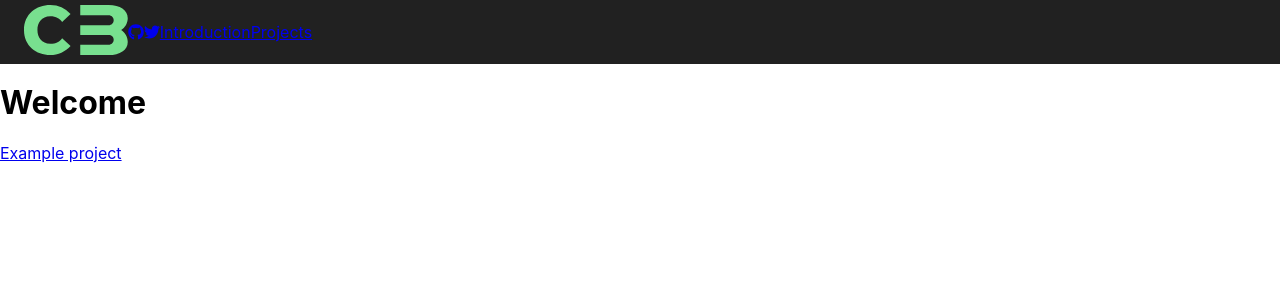
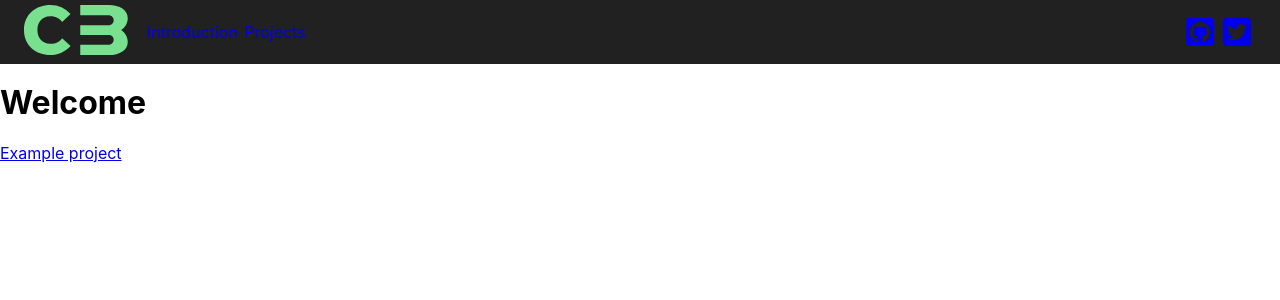
Before and after one commit to developing-coder/personal-portfolio, a React (Create React App) app: page / in a window 1280 px wide. Shown: the top 300 px of the page. Built offline with nearby package versions, Linux system fonts and the light colour scheme.

Commit message:
Change order of nav bar elements. Add style to nav bar elements. Change nav bar icons to square versions.

```diff
--- a/src/components/NavBar/NavBar.js
+++ b/src/components/NavBar/NavBar.js
@@ -21,14 +21,20 @@ class NavBar extends Component {
                         <div className={classes.logo}>
                             <CodeBenderLogo />
                         </div>
-                        <a href="https://github.com/developing-coder/" id="profile-link">
-                            <FontAwesomeIcon icon={["fab", "github"]} />
+                        <div id="navigation" className={classes.navigation}>
+                            <a href="#welcome-section" className={classes.navLink}>Introduction</a>
+                            <a href="#projects" className={classes.navLink}>Projects</a>
+                        </div>
+                        <a href="https://github.com/developing-coder/" id="profile-link" className={classes.navBarIcon}>
+                            <FontAwesomeIcon
+                                icon={["fab", "github-square"]}
+                                className={"fa-2x"} />
                         </a>
-                        <a href="https://twitter.com/developingcoder" id="twitter-profile-link">
-                            <FontAwesomeIcon icon={["fab", "twitter"]} />
+                        <a href="https://twitter.com/developingcoder" id="twitter-profile-link" className={classes.navBarIcon}>
+                            <FontAwesomeIcon
+                                icon={["fab", "twitter-square"]}
+                                className={"fa-2x"} />
                         </a>
-                        <a href="#welcome-section">Introduction</a>
-                        <a href="#projects">Projects</a>
                     </Toolbar>
                 </AppBar>
             </div>
--- a/src/components/NavBar/navBarStyles.js
+++ b/src/components/NavBar/navBarStyles.js
@@ -7,5 +7,16 @@ export const styles = {
     },
     logo: {
         fill: themeColors.primary.contrastText
+    },
+    navigation: {
+        marginLeft: '1em',
+        flexGrow: 1
+    },
+    navLink: {
+        margin: '0.2em',
+        textDecoration: 'none'
+    },
+    navBarIcon: {
+        margin: '0.3em'
     }
   };
--- a/src/constants/icons.js
+++ b/src/constants/icons.js
@@ -1,6 +1,6 @@
 import { library } from '@fortawesome/fontawesome-svg-core';
-import { faGithub, faTwitter } from '@fortawesome/free-brands-svg-icons';
+import { faGithubSquare, faTwitterSquare} from '@fortawesome/free-brands-svg-icons';
 
 export const loadIconsToLibrary = () => {
-    library.add(faGithub, faTwitter);
+    library.add(faGithubSquare, faTwitterSquare);
 }
```
